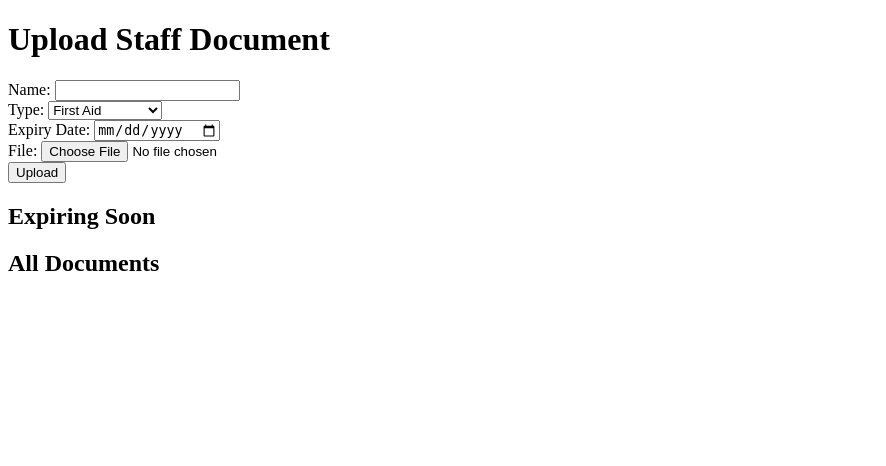
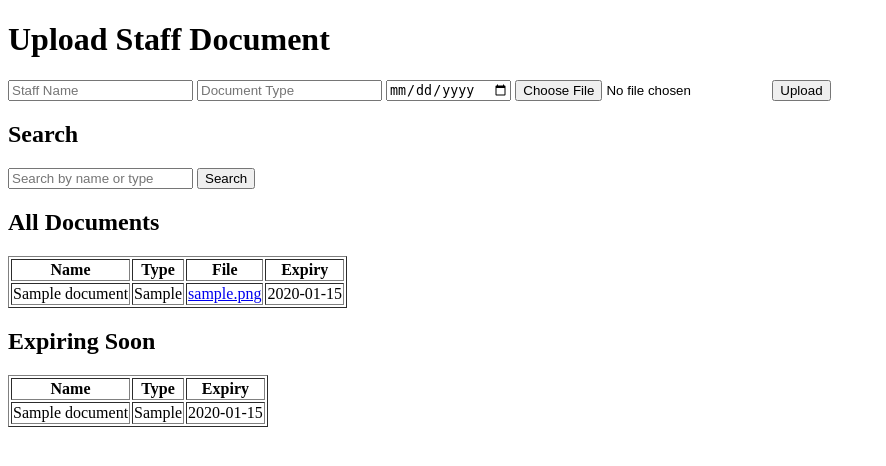
Before and after one commit to DiwasNova/documents, a Flask app: page / in a window 1280 px wide. Shown: the top 466 px of the page, without its empty margins (0-886 px from the left). Run offline with Flask 3, Linux system fonts and the light colour scheme; tables that the repository leaves empty hold one stand-in row (values such as "Sample post").

Commit message:
Initial working version with upload and expiry tracking

```diff
--- a/staff-docs/app.py
+++ b/staff-docs/app.py
@@ -1,40 +1,64 @@
 
 from flask import Flask, render_template, request, redirect, url_for
+from werkzeug.utils import secure_filename
 import os
+import sqlite3
 from datetime import datetime, timedelta
 
 app = Flask(__name__)
-UPLOAD_FOLDER = 'uploads'
-app.config['UPLOAD_FOLDER'] = UPLOAD_FOLDER
+app.config['UPLOAD_FOLDER'] = 'static/uploads'
 
-documents = []
+if not os.path.exists(app.config['UPLOAD_FOLDER']):
+    os.makedirs(app.config['UPLOAD_FOLDER'])
 
-@app.route('/', methods=['GET', 'POST'])
+# Initialize DB
+def init_db():
+    with sqlite3.connect("documents.db") as conn:
+        conn.execute('''CREATE TABLE IF NOT EXISTS documents (
+            id INTEGER PRIMARY KEY AUTOINCREMENT,
+            staff_name TEXT,
+            doc_type TEXT,
+            filename TEXT,
+            expiry_date DATE
+        )''')
+
+@app.route("/", methods=["GET", "POST"])
 def index():
-    if request.method == 'POST':
-        staff_name = request.form['staff_name']
-        doc_type = request.form['doc_type']
-        expiry_date = request.form['expiry_date']
-        file = request.files['file']
+    conn = sqlite3.connect("documents.db")
+    cur = conn.cursor()
 
-        folder = os.path.join(app.config['UPLOAD_FOLDER'], doc_type)
-        os.makedirs(folder, exist_ok=True)
+    # Handle file upload
+    if request.method == "POST":
+        staff_name = request.form["staff_name"]
+        doc_type = request.form["doc_type"]
+        expiry_date = request.form["expiry_date"]
+        file = request.files["file"]
 
-        file_path = os.path.join(folder, file.filename)
-        file.save(file_path)
+        if file:
+            filename = secure_filename(file.filename)
+            filepath = os.path.join(app.config['UPLOAD_FOLDER'], filename)
+            file.save(filepath)
 
-        documents.append({
-            'staff_name': staff_name,
-            'doc_type': doc_type,
-            'file_path': file_path,
-            'expiry_date': expiry_date
-        })
-        return redirect(url_for('index'))
+            cur.execute("INSERT INTO documents (staff_name, doc_type, filename, expiry_date) VALUES (?, ?, ?, ?)",
+                        (staff_name, doc_type, filename, expiry_date))
+            conn.commit()
+            return redirect(url_for("index"))
 
-    today = datetime.today()
-    expiring = [doc for doc in documents if datetime.strptime(doc['expiry_date'], '%Y-%m-%d') - today < timedelta(days=60)]
+    # Handle search
+    search = request.args.get("search", "")
+    query = "SELECT * FROM documents WHERE staff_name LIKE ? OR doc_type LIKE ?"
+    cur.execute(query, (f"%{search}%", f"%{search}%"))
+    documents = cur.fetchall()
 
-    return render_template('index.html', documents=documents, expiring=expiring)
+    # Filter expiring soon
+    today = datetime.today().date()
+    soon = today + timedelta(days=60)
+    cur.execute("SELECT * FROM documents WHERE expiry_date <= ?", (soon,))
+    expiring = cur.fetchall()
 
-if __name__ == '__main__':
-    app.run(debug=True)
+    conn.close()
+    return render_template("index.html", documents=documents, expiring=expiring, search=search)
+
+if __name__ == "__main__":
+    init_db()
+    app.run(host="0.0.0.0", port=5000, debug=True)
--- a/staff-docs/templates/index.html
+++ b/staff-docs/templates/index.html
@@ -1,35 +1,52 @@
 
-<!DOCTYPE html>
-<html>
+<!doctype html>
+<html lang="en">
 <head>
     <title>Staff Documents</title>
 </head>
 <body>
     <h1>Upload Staff Document</h1>
     <form method="POST" enctype="multipart/form-data">
-        Name: <input type="text" name="staff_name"><br>
-        Type: <select name="doc_type">
-            <option>First Aid</option>
-            <option>Police Check</option>
-            <option>Driving Licence</option>
-        </select><br>
-        Expiry Date: <input type="date" name="expiry_date"><br>
-        File: <input type="file" name="file"><br>
-        <input type="submit" value="Upload">
+        <input type="text" name="staff_name" placeholder="Staff Name" required>
+        <input type="text" name="doc_type" placeholder="Document Type" required>
+        <input type="date" name="expiry_date" required>
+        <input type="file" name="file" required>
+        <button type="submit">Upload</button>
     </form>
 
-    <h2>Expiring Soon</h2>
-    <ul>
-        {% for doc in expiring %}
-            <li>{{ doc.staff_name }} - {{ doc.doc_type }} - {{ doc.expiry_date }}</li>
-        {% endfor %}
-    </ul>
+    <h2>Search</h2>
+    <form method="GET">
+        <input type="text" name="search" value="{{ search }}" placeholder="Search by name or type">
+        <button type="submit">Search</button>
+    </form>
 
     <h2>All Documents</h2>
-    <ul>
+    <table border="1">
+        <tr>
+            <th>Name</th><th>Type</th><th>File</th><th>Expiry</th>
+        </tr>
         {% for doc in documents %}
-            <li>{{ doc.staff_name }} - {{ doc.doc_type }} - {{ doc.expiry_date }} - <a href="{{ doc.file_path }}">View</a></li>
+        <tr>
+            <td>{{ doc[1] }}</td>
+            <td>{{ doc[2] }}</td>
+            <td><a href="{{ url_for('static', filename='uploads/' ~ doc[3]) }}">{{ doc[3] }}</a></td>
+            <td>{{ doc[4] }}</td>
+        </tr>
         {% endfor %}
-    </ul>
+    </table>
+
+    <h2>Expiring Soon</h2>
+    <table border="1">
+        <tr>
+            <th>Name</th><th>Type</th><th>Expiry</th>
+        </tr>
+        {% for doc in expiring %}
+        <tr>
+            <td>{{ doc[1] }}</td>
+            <td>{{ doc[2] }}</td>
+            <td>{{ doc[4] }}</td>
+        </tr>
+        {% endfor %}
+    </table>
 </body>
 </html>
```
